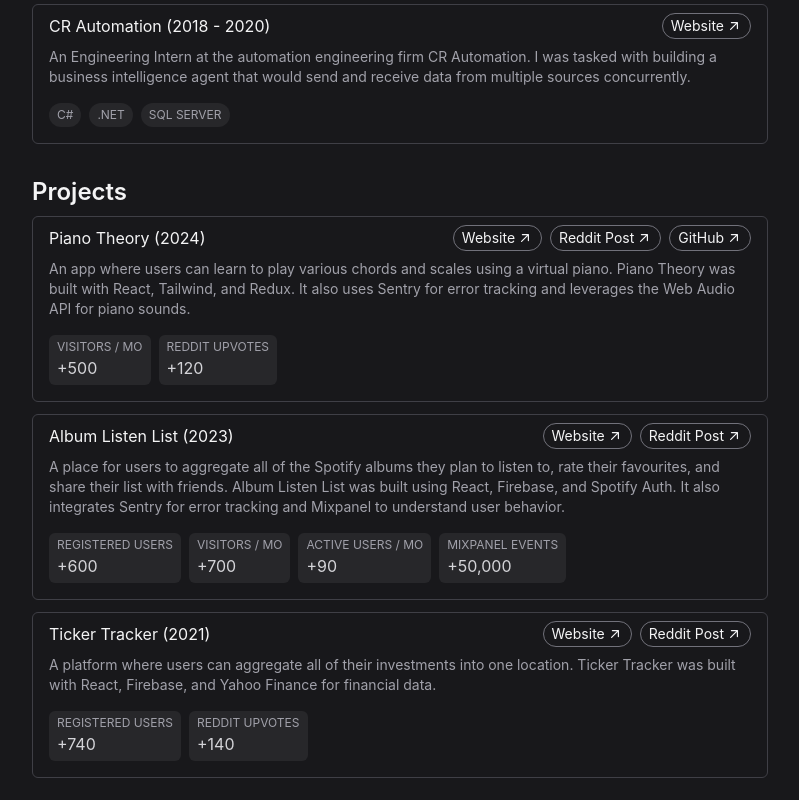
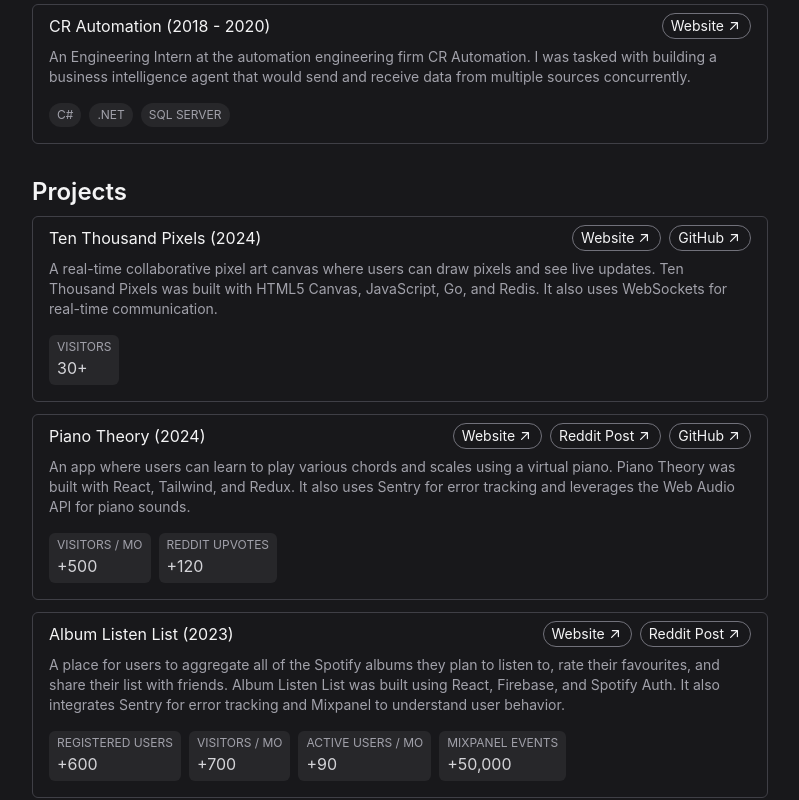
Before and after one commit to joshuarichards001/josh-work-v2, an Astro site: page / in a window 1280 px wide. Shown: the part 674-1474 px from the top of the page, without its empty margins (240-1039 px from the left). Built offline with nearby package versions, Linux system fonts and the light colour scheme; Astro itself is replaced by a stand-in of ours.

Commit message:
Add Ten Thousand Pixels project

```diff
--- a/src/pages/index.astro
+++ b/src/pages/index.astro
@@ -58,7 +58,9 @@ const posts = (await getCollection("blog")).sort((a, b) =>
             </h3>
             <div class="flex gap-2">
               <ChipLink link={project.link} name="Website" />
-              <ChipLink link={project.redditPost} name="Reddit Post" />
+              {project.redditPost && (
+                <ChipLink link={project.redditPost} name="Reddit Post" />
+              )}
               {project.githubLink && (
                 <ChipLink link={project.githubLink} name="GitHub" />
               )}
--- a/src/projects.json
+++ b/src/projects.json
@@ -1,4 +1,14 @@
 [
+  {
+    "name": "Ten Thousand Pixels",
+    "date": "2024",
+    "description": "A real-time collaborative pixel art canvas where users can draw pixels and see live updates. Ten Thousand Pixels was built with HTML5 Canvas, JavaScript, Go, and Redis. It also uses WebSockets for real-time communication.",
+    "link": "https://tenthousandpixels.com",
+    "githubLink": "https://github.com/joshuarichards001/pixels",
+    "stats": [
+      { "name": "visitors", "value": "30+" }
+    ]
+  },
   {
     "name": "Piano Theory",
     "date": "2024",
```
